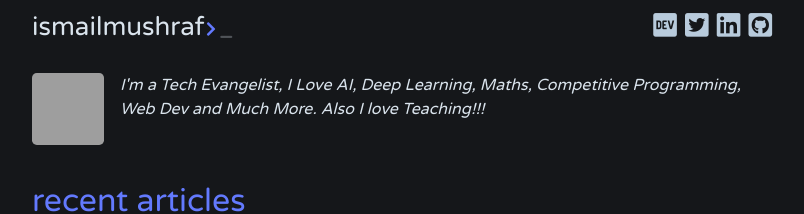
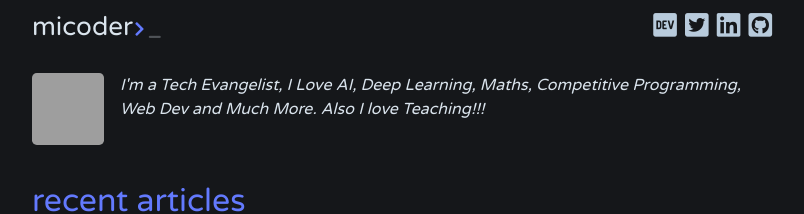
Before and after one commit to ismailmushraf/blog, a Jekyll site: the page built from index.html, in a window 1280 px wide. Shown: the top 214 px of the page, without its empty margins (238-1042 px from the left). Built offline with Jekyll 4.4.1, drawn with Linux system fonts in a browser that asks for light colours; the list of posts is cut into pages by our own code; comment, search, counter and statistics services are not loaded; grey boxes are pictures that could not be loaded.

Commit message:
Update _config.yml

```diff
--- a/_config.yml
+++ b/_config.yml
@@ -1,5 +1,5 @@
 ---
-title: ismailmushraf
+title: micoder
 timezone: UTC
 collections:
   posts:
```
